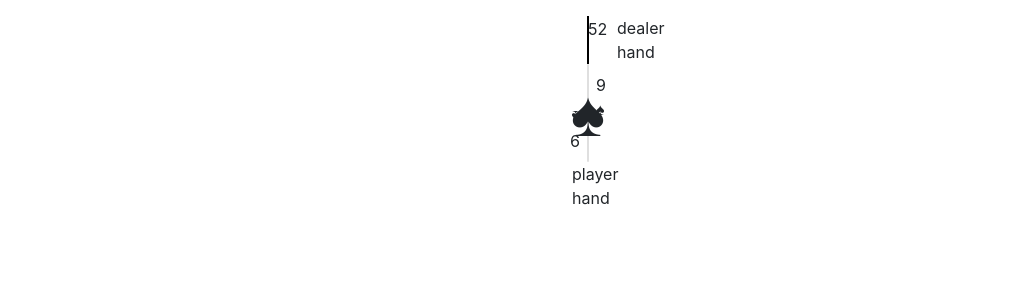
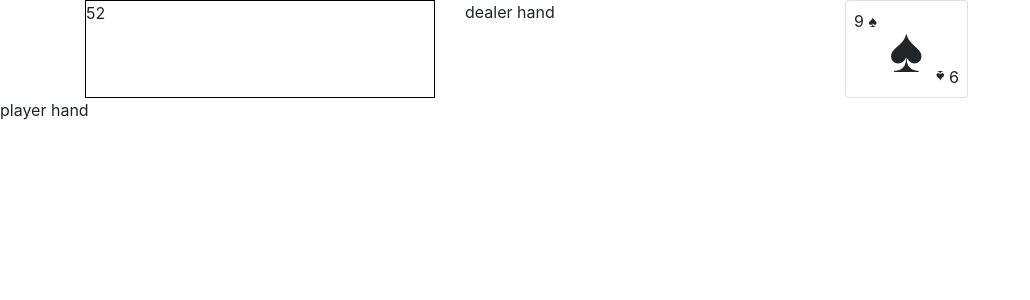
Before and after one commit to Silvuurleaf/jack-black, a React (Create React App) app: page / in a window 1280 px wide. Shown: the top 300 px of the page, without its empty margins (0-1030 px from the left). Built offline with nearby package versions, Linux system fonts and the light colour scheme.

Commit message:
Changed width of card to 35% of its div.

```diff
--- a/src/css/App.css
+++ b/src/css/App.css
@@ -41,18 +41,18 @@
   box-sizing:border-box;
 }
 
-body{
-  margin: 0;
-  display: grid;
-  grid-template-columns: repeat(2,4rem);
-  grid-template-rows: 7rem 7rem 7rem;
-  gap: .5rem;
-  cursor: pointer;
-  justify-content: center;
-  padding-top: 1rem;
-  font-size: 1rem;
-  user-select: none;
-}
+/*body{*/
+/*  margin: 0;*/
+/*  display: grid;*/
+/*  grid-template-columns: repeat(2,4rem);*/
+/*  grid-template-rows: 7rem 7rem 7rem;*/
+/*  gap: .5rem;*/
+/*  cursor: pointer;*/
+/*  justify-content: center;*/
+/*  padding-top: 1rem;*/
+/*  font-size: 1rem;*/
+/*  user-select: none;*/
+/*}*/
 
 .deck {
   height: 100%;
@@ -66,7 +66,7 @@ body{
 .card {
   position: relative;
   height:100%;
-  width: 100%;
+  width: 35%;
   border: 1px solid black;
   border-radius: .5rem;
   display: flex;
```
Also changed, not shown: 1 other file (tests, documents, lock files or other folders).
